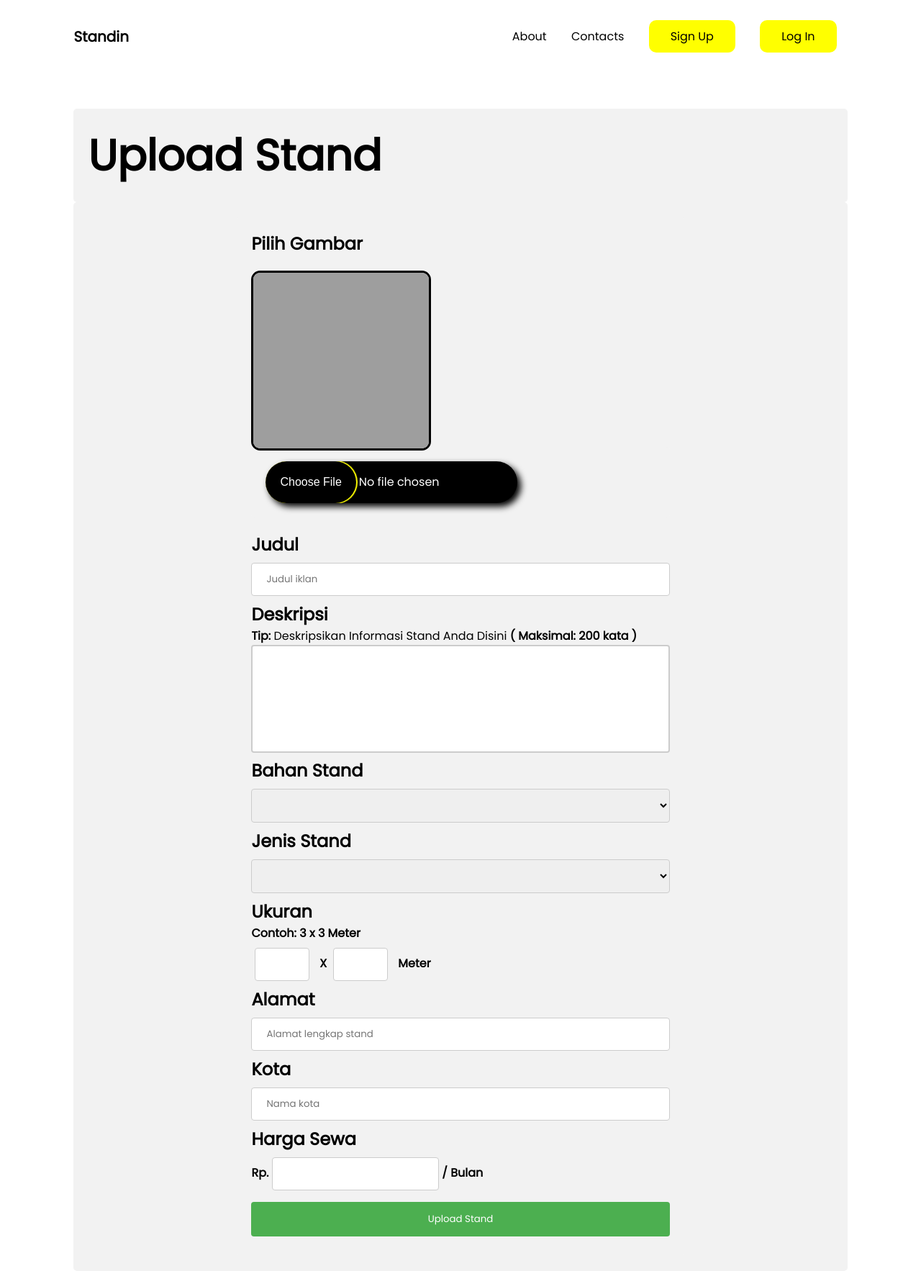
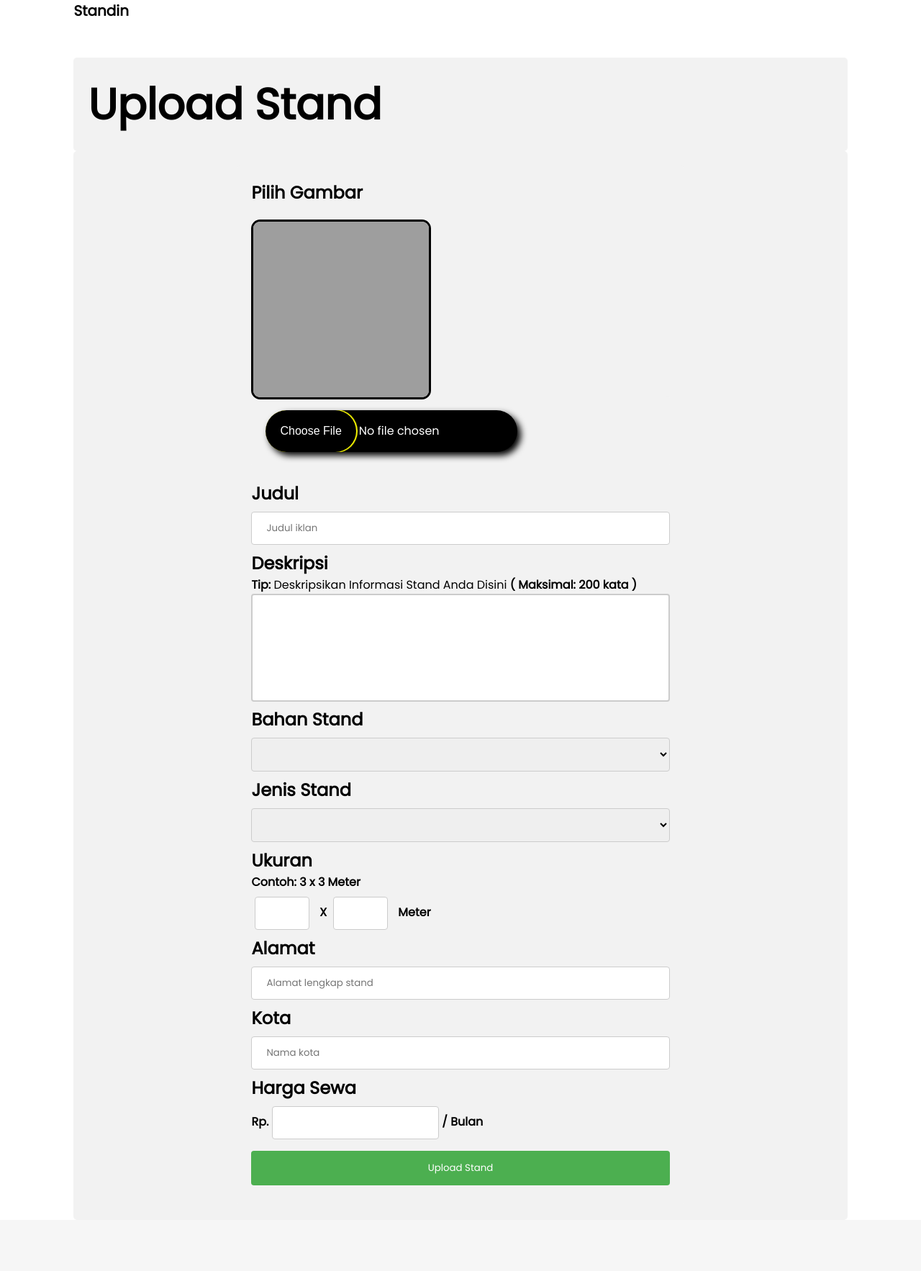
Before and after one commit to ArloDel/Stand.in, a PHP site: page /upload.php in a window 1280 px wide. Shown: the whole page at 72% size. After the commit the page ends 1647 px from the top, so only its background shows below. Run offline with PHP 8.4, Linux system fonts and the light colour scheme; data comes from the database, SQL or seed files in the repository; grey boxes are pictures that could not be loaded.

Commit message:
update upload.php

```diff
--- a/upload.php
+++ b/upload.php
@@ -106,7 +106,7 @@
         form .gambar-upload{
             margin-top: 20px;
             position: absolute;
-            align: right;
+            align-items: right;
             width:250px;
             height:250px;
             border-radius:5%;
@@ -151,12 +151,12 @@
     <div class="header">
         <nav>
             <h4>Standin</h4>
-            <ul class="nav-links">
+            <!-- <ul class="nav-links">
                 <li><a href="">About</a></li>
                 <li><a href="">Contacts</a></li>
                 <li class="btn"><a href="signup.php">Sign Up</a></li>
                 <li class="btn"><a href="login.php">Log In</a></li>
-            </ul>
+            </ul> -->
         </nav>
         <div class="title-upload">
             <h2>Upload Stand</h2>
```
